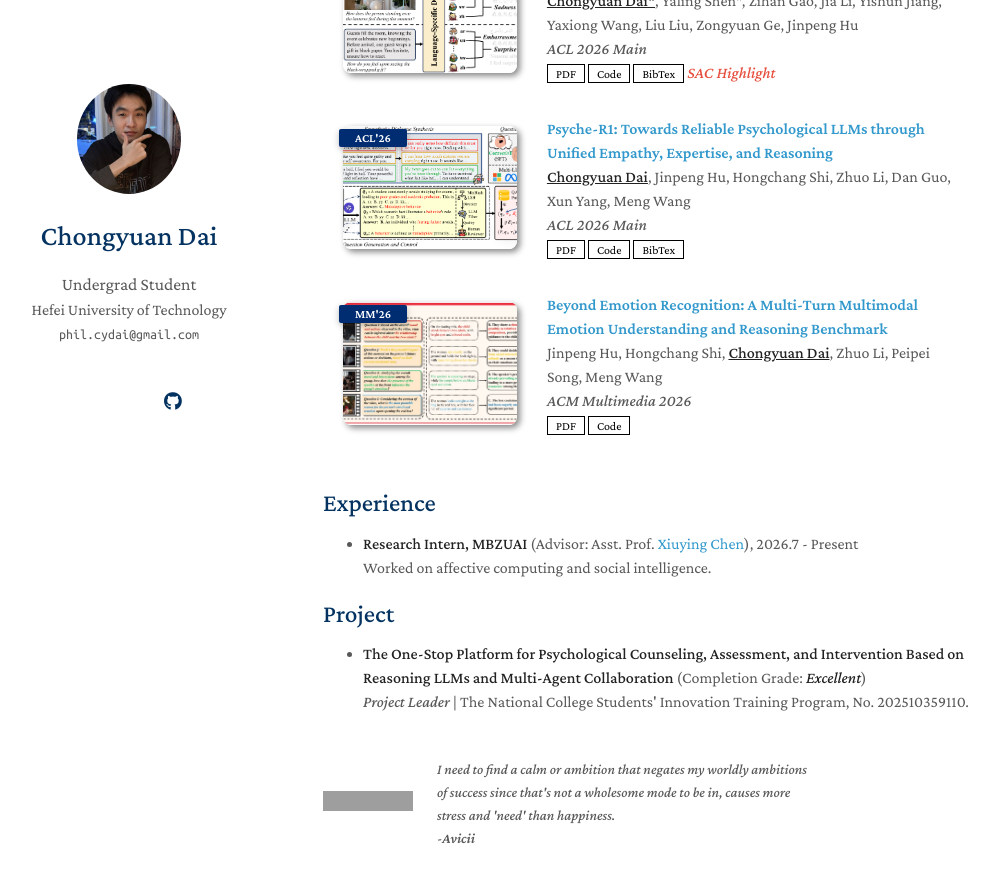
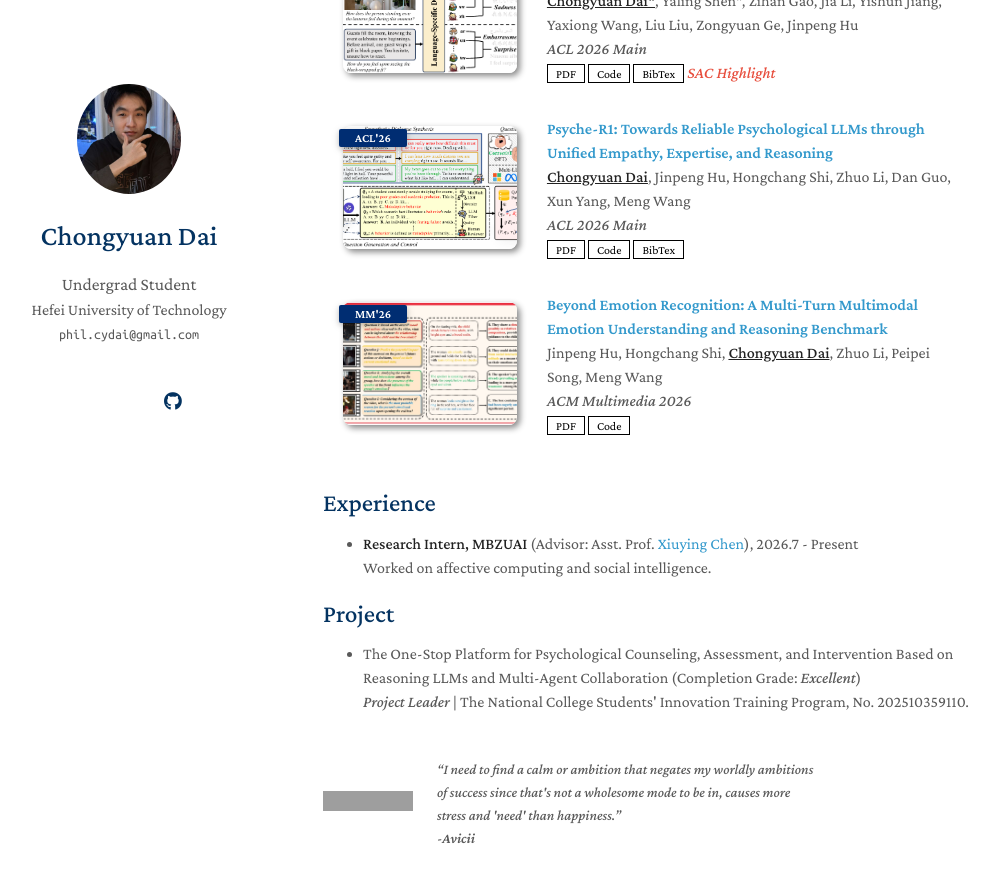
Before and after one commit to chyuandai/chyuandai.github.io, a Jekyll site: the page built from index.md, in a window 1280 px wide and 900 px high, scrolled down 755 px. Shown: the top 883 px of the window, without its empty margins (147-1146 px from the left). Built offline with Jekyll 4.4.1, drawn with Linux system fonts in a browser that asks for light colours; a style sheet for code colours, icons or effects is not loaded; our own code applies the rules of GitHub Pages for plain Markdown files; grey boxes are pictures that could not be loaded.

Commit message:
update my personal page

```diff
--- a/_includes/projects.md
+++ b/_includes/projects.md
@@ -2,7 +2,7 @@
 
 <ul style="margin:0 0 20px;">
   <li>
-    <autocolor><strong>The One-Stop Platform for Psychological Counseling, Assessment, and Intervention Based on Reasoning LLMs and Multi-Agent Collaboration</strong> (Completion Grade: <strong><i>Excellent</i></strong>)</autocolor><br>
+    <autocolor>The One-Stop Platform for Psychological Counseling, Assessment, and Intervention Based on Reasoning LLMs and Multi-Agent Collaboration (Completion Grade: <i>Excellent</i>)</autocolor><br>
     <autocolor><i>Project Leader</i> | The National College Students' Innovation Training Program, No. 202510359110.</autocolor>
   </li>
 </ul>
--- a/_layouts/homepage.html
+++ b/_layouts/homepage.html
@@ -104,7 +104,7 @@
         <a href="https://info.flagcounter.com/{{ site.flag_counter }}" target="_blank" rel="noopener" style="flex:none;"><img src="https://s01.flagcounter.com/count2/{{ site.flag_counter }}/bg_FFFFFF/txt_000000/border_CCCCCC/columns_2/maxflags_10/viewers_Visitors/labels_0/pageviews_0/flags_0/percent_0/" alt="Flag Counter" border="0"></a>
         {% endif %}
         {% if site.quote %}
-        <p style="flex:1 1 240px; max-width:380px; margin:0; font-size:0.9rem; line-height:1.6;"><i>{{ site.quote }}<br>-<b>{{ site.quote_author }}</b></i></p>
+        <p style="flex:1 1 240px; max-width:380px; margin:0; font-size:0.9rem; line-height:1.6;"><i>“{{ site.quote }}”<br>-<b>{{ site.quote_author }}</b></i></p>
         {% endif %}
       </div>
 
```
